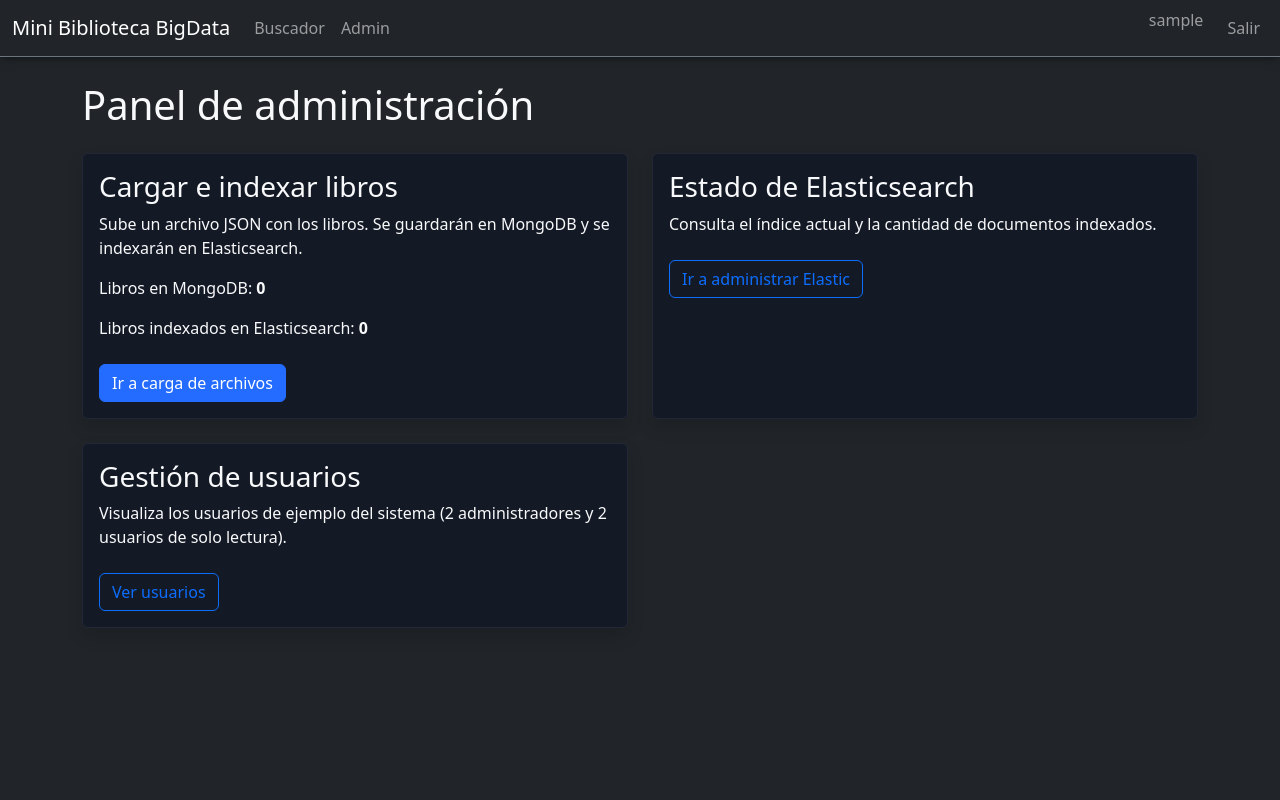
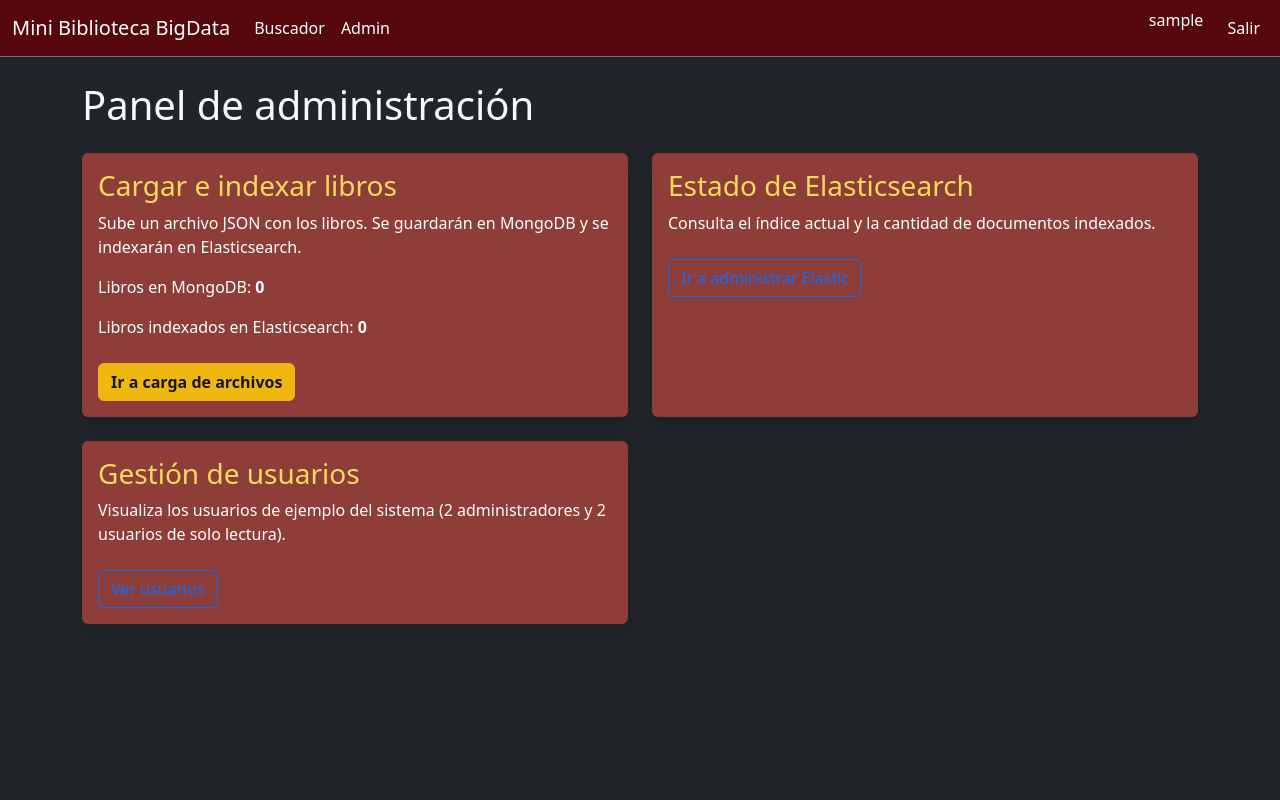
Before and after one commit to JoseLuisAriza/BigData, a Flask app: page /admin in a window 1280 px wide. Run offline with Flask 3, Linux system fonts and the light colour scheme; the visitor is signed in with stand-in values (Sample User, id 1); data that the repository does not hold is empty.

Commit message:
Update style.css

```diff
--- a/proyecto_bigdata/static/css/style.css
+++ b/proyecto_bigdata/static/css/style.css
@@ -1,74 +1,160 @@
-/* proyecto_bigdata/static/css/style.css */
+/* static/css/style.css */
 
-body {
-  background-color: #050811;
-  color: #f8f9fa;
-  font-family: system-ui, -apple-system, "Segoe UI", Roboto, "Helvetica Neue", Arial, sans-serif;
+/* Paleta del usuario */
+:root {
+  --bg-oscuro: #350a06;
+  --bg-navbar: #56070c;
+  --bg-card: #8f3d38;
+  --accent: #efb810;
+  --accent-claro: #f9db5c;
+
+  --texto-claro: #ffffff;
+  --texto-suave: #f0e6d8;
 }
 
-.navbar {
-  box-shadow: 0 0 10px rgba(0, 0, 0, 0.6);
+/* Fuente: sistema (similar a la que tenías antes) */
+body {
+  font-family: system-ui, -apple-system, BlinkMacSystemFont, "Segoe UI",
+    sans-serif;
+  background-color: var(--bg-oscuro);
+  color: var(--texto-claro);
+  min-height: 100vh;
 }
 
-.contenido-oscuro {
-  color: #f8f9fa;
+/* Navbar */
+.navbar {
+  background-color: var(--bg-navbar) !important;
 }
 
-/* Cards oscuras legibles */
-.card-dark,
-.card.card-dark {
-  background-color: #141926;
-  color: #f8f9fa;
-  border: 1px solid #222738;
+.navbar-brand,
+.nav-link,
+.navbar-text {
+  color: var(--texto-claro) !important;
 }
 
-.card-dark .card-title,
-.card-dark .card-text,
-.card-dark .card-body,
-.card-dark .card-header {
-  color: #f8f9fa;
+.nav-link.active {
+  font-weight: 600;
 }
 
-/* Tablas sobre fondo oscuro */
-.table-dark {
-  --bs-table-bg: #141926;
-  --bs-table-striped-bg: #1a2130;
-  --bs-table-striped-color: #f8f9fa;
-  --bs-table-hover-bg: #212a3b;
-  --bs-table-hover-color: #f8f9fa;
+/* Botones */
+.btn-primary {
+  background-color: var(--accent);
+  border-color: var(--accent);
+  color: #1a1300;
+  font-weight: 600;
 }
 
-/* Botones primarios un poco más vivos */
-.btn-primary {
-  background-color: #246bff;
-  border-color: #246bff;
+.btn-primary:hover,
+.btn-primary:focus {
+  background-color: var(--accent-claro);
+  border-color: var(--accent-claro);
+  color: #1a1300;
 }
 
-.btn-primary:hover {
-  background-color: #1850c0;
-  border-color: #1850c0;
+/* Portada / index */
+.hero-section {
+  min-height: calc(100vh - 56px);
+  display: flex;
+  align-items: center;
+  justify-content: center;
+  text-align: center;
+  background: radial-gradient(circle at top, #56070c 0, #350a06 60%, #1a0503 100%);
+  padding: 3rem 1rem;
 }
 
-/* Imagen de portada */
-.hero-img {
-  max-height: 380px;
-  object-fit: contain;
+.hero-content {
+  max-width: 700px;
+  margin: 0 auto;
 }
 
-/* Inputs sobre fondo oscuro */
-.form-control {
-  background-color: #0b1020;
-  border-color: #343a40;
-  color: #f8f9fa;
+.hero-title {
+  font-size: 2.8rem;
+  font-weight: 700;
+  margin-bottom: 1rem;
+  color: var(--accent-claro);
 }
 
-.form-control:focus {
-  background-color: #0b1020;
-  color: #f8f9fa;
-  border-color: #246bff;
-  box-shadow: 0 0 0 0.2rem rgba(36, 107, 255, 0.25);
+.hero-subtitle {
+  font-size: 1.1rem;
+  color: var(--texto-suave);
+  margin-bottom: 2rem;
 }
 
-.btn-close {
-  filter: invert(1);
+/* Para que, si la imagen no carga, NO se vea enorme ni deforme */
+.hero-image {
+  max-width: 320px;
+  height: auto;
 }
+
+/* Cards / paneles */
+.card {
+  background-color: var(--bg-card);
+  border: none;
+  color: var(--texto-claro);
+  box-shadow: 0 0.5rem 1rem rgba(0, 0, 0, 0.4);
+}
+
+.card-header {
+  background-color: rgba(0, 0, 0, 0.2);
+  border-bottom: 1px solid rgba(255, 255, 255, 0.08);
+}
+
+.card-title {
+  color: var(--accent-claro);
+}
+
+/* Formularios */
+.form-control,
+.form-select {
+  background-color: #1f0b09;
+  border-color: rgba(255, 255, 255, 0.15);
+  color: var(--texto-claro);
+}
+
+.form-control:focus,
+.form-select:focus {
+  background-color: #25100e;
+  border-color: var(--accent);
+  color: var(--texto-claro);
+  box-shadow: 0 0 0 0.25rem rgba(239, 184, 16, 0.25);
+}
+
+.form-label {
+  color: var(--texto-suave);
+}
+
+/* Tablas */
+.table {
+  color: var(--texto-claro);
+}
+
+.table thead th {
+  border-bottom-color: rgba(255, 255, 255, 0.25);
+}
+
+.table tbody tr:nth-child(even) {
+  background-color: rgba(0, 0, 0, 0.15);
+}
+
+/* Alertas */
+.alert-danger {
+  background-color: rgba(220, 53, 69, 0.15);
+  border-color: rgba(220, 53, 69, 0.6);
+  color: #ffc9c9;
+}
+
+/* Margen superior para el contenido bajo la navbar */
+.main-content {
+  padding-top: 1.5rem;
+  padding-bottom: 2rem;
+}
+
+/* Footer sencillo opcional */
+.footer {
+  color: var(--texto-suave);
+  font-size: 0.85rem;
+  padding: 1rem 0;
+  text-align: center;
+  border-top: 1px solid rgba(255, 255, 255, 0.08);
+  margin-top: 2rem;
+}
```
